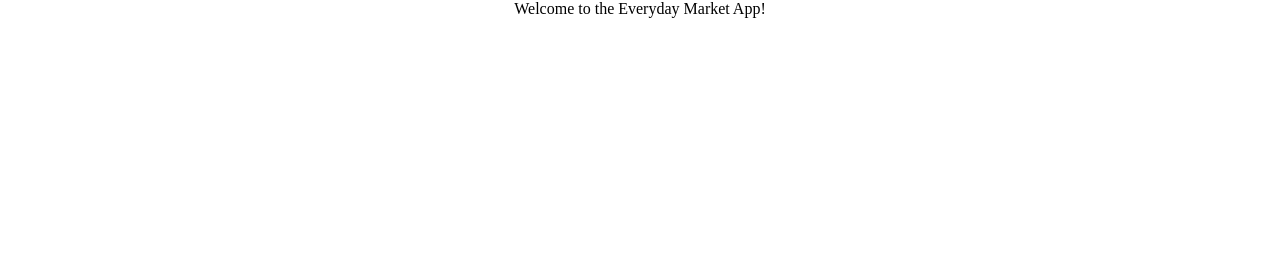
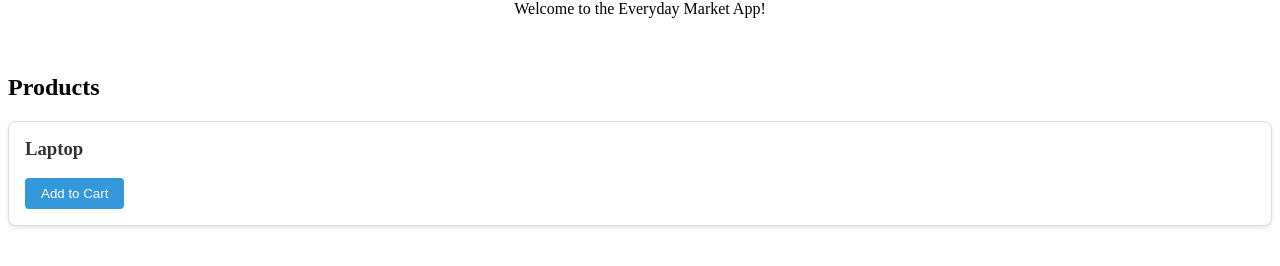
Before and after one commit to joanne-hoar/practice-session-ai-generated, an Angular app: page / in a window 1280 px wide. Shown: the part 208-474 px from the top of the page. Built offline with nearby package versions, Linux system fonts and the light colour scheme.

Commit message:
Implement @Input/@Output with ProductCard and ProductList - Activity 2 complete

```diff
--- a/src/app/app.html
+++ b/src/app/app.html
@@ -6,4 +6,6 @@
   <p>Welcome to the Everyday Market App!</p>
 </div>
 
+<app-product-list></app-product-list>
+
 <router-outlet />
--- a/src/app/app.ts
+++ b/src/app/app.ts
@@ -1,10 +1,11 @@
 import { Component, signal } from '@angular/core';
 import { RouterOutlet } from '@angular/router';
 import { Header } from './shared/header/header';
+import { ProductList } from './product-list/product-list';
 
 @Component({
   selector: 'app-root',
-  imports: [RouterOutlet, Header],
+  imports: [RouterOutlet, Header, ProductList],
   templateUrl: './app.html',
   styleUrl: './app.css'
 })
--- /dev/null
+++ b/src/app/product-card/product-card.css
@@ -0,0 +1,26 @@
+.card {
+  border: 1px solid #ddd;
+  padding: 1rem;
+  border-radius: 8px;
+  background-color: white;
+  box-shadow: 0 2px 4px rgba(0, 0, 0, 0.1);
+}
+
+h3 {
+  margin-top: 0;
+  color: #333;
+}
+
+button {
+  background-color: #3498db;
+  color: white;
+  border: none;
+  padding: 0.5rem 1rem;
+  border-radius: 4px;
+  cursor: pointer;
+  transition: background-color 0.3s;
+}
+
+button:hover {
+  background-color: #2980b9;
+}
--- /dev/null
+++ b/src/app/product-card/product-card.html
@@ -0,0 +1,4 @@
+<div class="card">
+  <h3>{{ product.name }}</h3>
+  <button (click)="onAddToCart()">Add to Cart</button>
+</div>
--- /dev/null
+++ b/src/app/product-card/product-card.ts
@@ -0,0 +1,17 @@
+import { Component, Input, Output, EventEmitter } from '@angular/core';
+import { Product } from '../product';
+
+@Component({
+  selector: 'app-product-card',
+  imports: [],
+  templateUrl: './product-card.html',
+  styleUrl: './product-card.css',
+})
+export class ProductCard {
+  @Input() product!: Product;
+  @Output() addToCartEvent = new EventEmitter<number>();
+
+  onAddToCart() {
+    this.addToCartEvent.emit(this.product.id);
+  }
+}
--- /dev/null
+++ b/src/app/product-list/product-list.html
@@ -0,0 +1,4 @@
+<div class="product-list">
+  <h2>Products</h2>
+  <app-product-card [product]="aProduct" (addToCartEvent)="receiveAddToCart($event)"></app-product-card>
+</div>
--- /dev/null
+++ b/src/app/product-list/product-list.ts
@@ -0,0 +1,23 @@
+import { Component } from '@angular/core';
+import { ProductCard } from '../product-card/product-card';
+import { Product } from '../product';
+
+@Component({
+  selector: 'app-product-list',
+  imports: [ProductCard],
+  templateUrl: './product-list.html',
+  styleUrl: './product-list.css',
+})
+export class ProductList {
+  aProduct: Product = {
+    id: 1,
+    name: "Laptop"
+  };
+
+  countItems = 0;
+
+  receiveAddToCart(id: number) {
+    this.countItems += 1;
+    alert("Add item " + id + ", Items in cart: " + this.countItems);
+  }
+}
```
Also changed, not shown: src/app/product-list/product-list.css (added), 2 other files (tests, documents, lock files or other folders).
